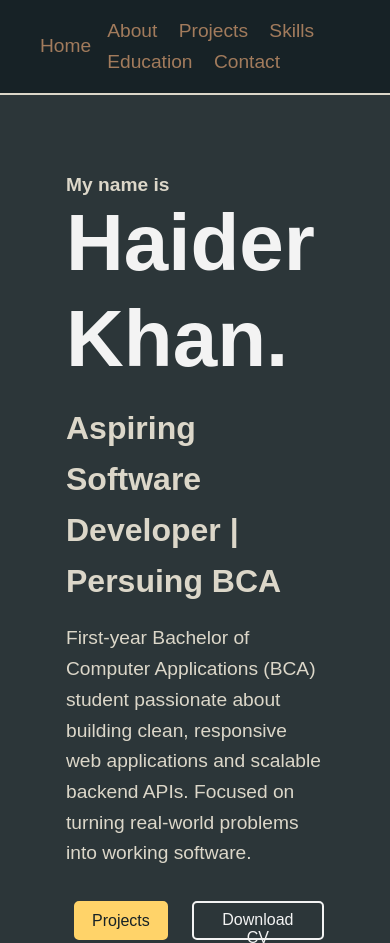
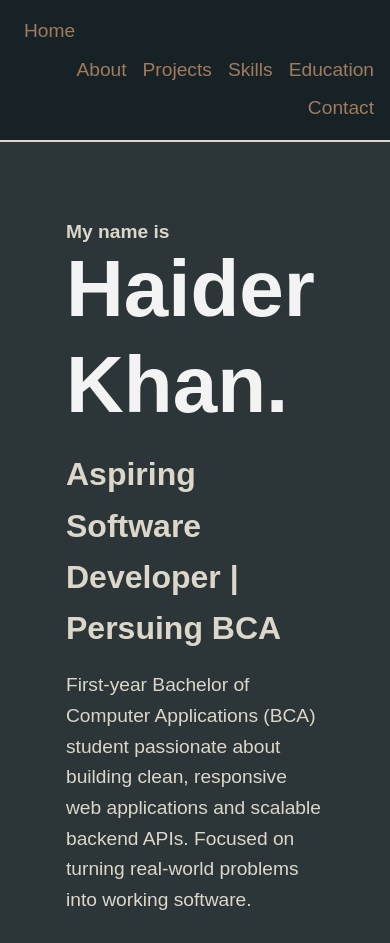
Before and after one commit to dev-hyder00x/Portfolio, a plain HTML site: page index.html in a window 390 px wide. Shown: the top 943 px of the page. Drawn offline with Linux system fonts and the light colour scheme.

Commit message:
made the nav readable in mobile

```diff
--- a/css/style.css
+++ b/css/style.css
@@ -32,12 +32,25 @@ a{
     margin: 0 0.5rem;
 }
 
-nav{
+nav {
     display: flex;
     justify-content: space-between;
-    padding: 1rem 2rem;
     align-items: center;
-    flex-wrap: no-wrap;
+    flex-wrap: wrap;
+    gap: 0.5rem 1rem;
+    margin: 0 1rem;
+    padding: 1rem 0;
+}
+
+.nav-links {
+    display: flex;
+    flex-wrap: wrap;
+    justify-content: flex-end;
+    gap: 0.5rem 1rem;
+}
+
+.nav-links a{
+    margin: 0;
 }
 
 main{
@@ -228,5 +241,5 @@ a:hover{
 /* -:CONTACT:- */
 
 #contact a{
-    margin-left: 0
+    margin-left: 0;
 }
```
